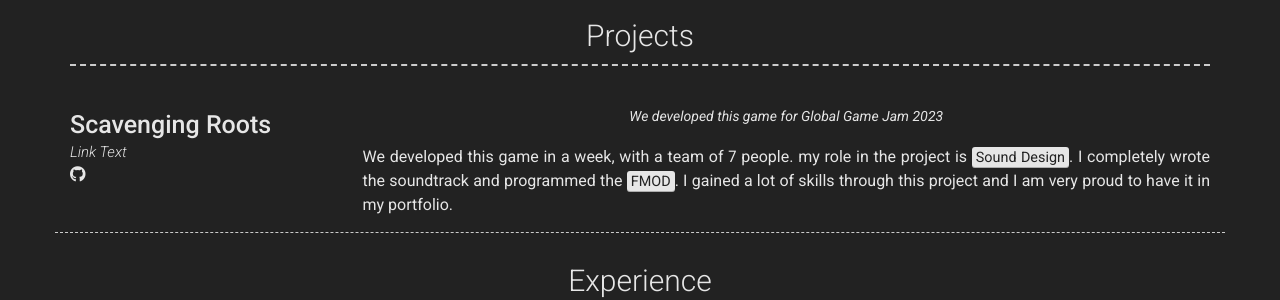
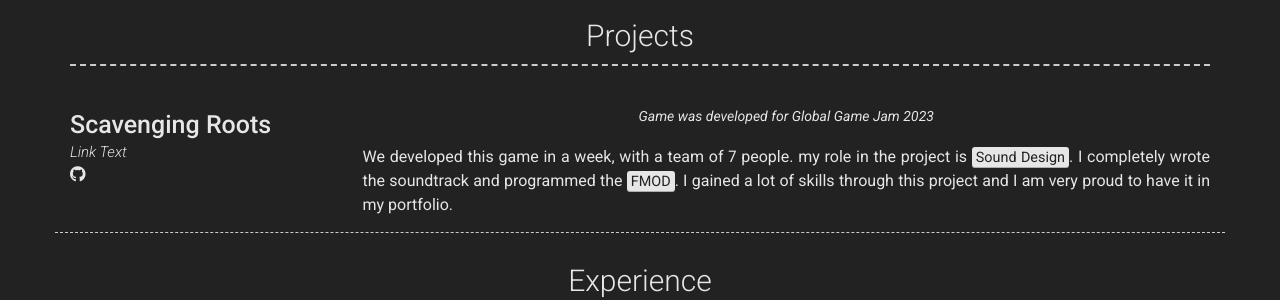
Before and after one commit to IrePin-Games/irepin.github.io, a Jekyll site: the page built from index.md, in a window 1280 px wide. Shown: the part 621-921 px from the top of the page. Built offline with Jekyll 4.4.1, drawn with Linux system fonts in a browser that asks for light colours; nearby versions of some CDN libraries.

Commit message:
Update _config.yml

```diff
--- a/_config.yml
+++ b/_config.yml
@@ -67,7 +67,7 @@ content:
           - title:  github.com/IliaValianov/GBP
             icon: fab fa-github
         quote: >
-           We developed this game for Global Game Jam 2023
+           Game was developed for Global Game Jam 2023
         description: | # this will include new lines to allow paragraphs
          We developed this game in a week, with a team of 7 people. my role in the project is <mark>Sound Design</mark>. I completely wrote the soundtrack and programmed the <mark>FMOD</mark>.
          I gained a lot of skills through this project and I am very proud to have it in my portfolio.
```
